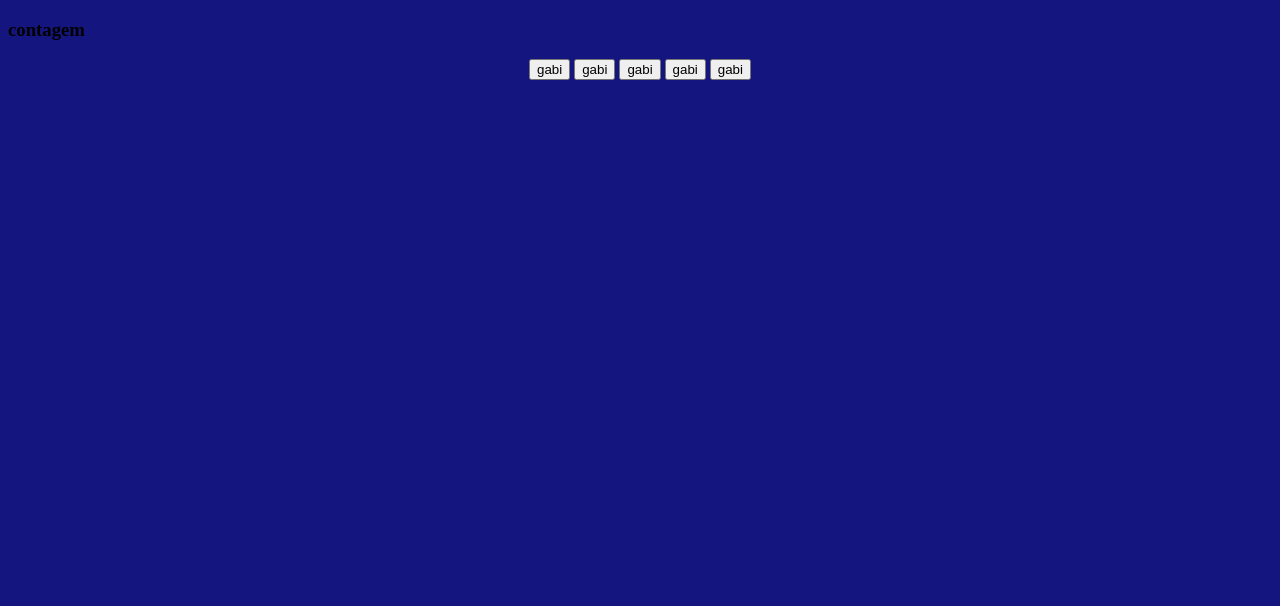
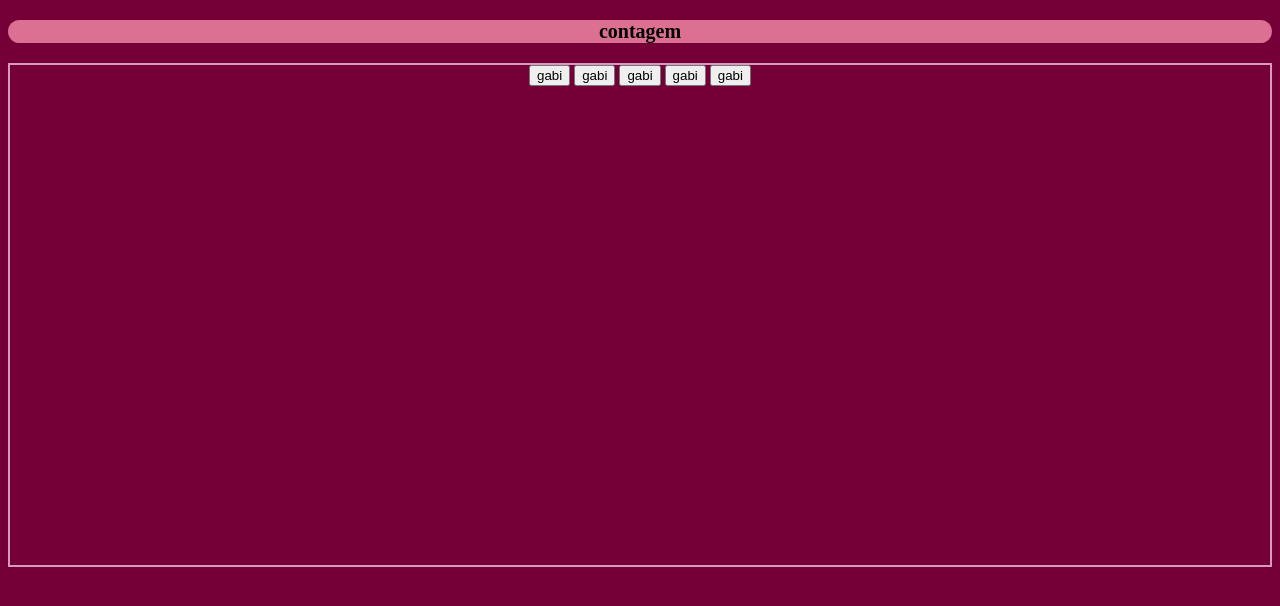
Before and after one commit to gabriellyponcio/ep5, a plain HTML site: page index.html in a window 1280 px wide. Drawn offline with Linux system fonts and the light colour scheme.

Commit message:
Add files via upload

```diff
--- a/index.html
+++ b/index.html
@@ -2,12 +2,10 @@
 <html lang="en">
 <head>
     <meta charset="UTF-8">
-    <meta http-equiv="X-UA-Compatible" content="IE=edge">
-    <meta name="viewport" content="width=device-width, initial-scale=1.0">
-    <title>pizzaria delicia</title>
+    <title>contagem sla</title>
     <link rel="stylesheet" href="style.css">
 <head>
-    <title>hayana</title>
+    <title>gabiii</title>
 </head>
 <body>
     <h3>contagem</h3>
@@ -17,6 +15,6 @@
         <button id="gabi">gabi</button>
         <button id="gabi">gabi</button>
         <button id="gabi">gabi</button>
-        </section>
+ </section>
 </body>
 </html>
--- a/style.css
+++ b/style.css
@@ -1,7 +1,7 @@
 :root{
 --cor_botao_clicado:rgb(84, 84, 122);
 --cor_botao_n_clic:rgb(28, 28, 58);
---cor_fundo:rgb(21, 21, 128);
+--cor_fundo:rgb(117, 0, 55);
 --cor_titulo:rgb(67, 67, 85);
 
 
@@ -10,17 +10,26 @@ body{
     background-color:var(--cor_fundo);
 
 
+
 }
 h1{
     color:var(--cor_titulo);
 
 }
 .principal{
-    border: salmon 2px;
+    border: solid rgb(216, 152, 191) 2px;
     text-align: center;
-    height: 200px;
-    width: 200;
-    border-radius: 200px;
+    height: 500px;
+
 
 
 }
+h3{
+    font-size: 20px;
+     background-color:palevioletred;
+     border-radius: 180px;
+     justify-content: center;
+     align-items: center;
+     display: flex;
+     flex-wrap: wrap;
+}
```
